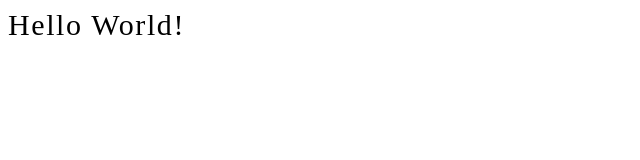
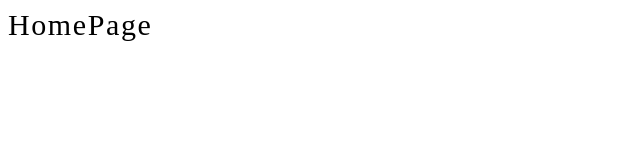
Before and after one commit to MaSTerAK-902/masterak-react, a React app: page / in a window 1280 px wide. Shown: the top 160 px of the page, without its empty margins (0-640 px from the left). Built offline with nearby package versions, Linux system fonts and the light colour scheme; the HTML template or start-up script is replaced by a standard one.

Commit message:
# react router dom settings

```diff
--- a/package.json
+++ b/package.json
@@ -14,8 +14,12 @@
   "dependencies": {
     "@types/react": "^18.0.17",
     "@types/react-dom": "^18.0.6",
+    "@types/react-router": "^5.1.18",
+    "@types/react-router-dom": "^5.3.3",
     "react": "^18.2.0",
-    "react-dom": "^18.2.0"
+    "react-dom": "^18.2.0",
+    "react-router": "^6.3.0",
+    "react-router-dom": "^6.3.0"
   },
   "devDependencies": {
     "@typescript-eslint/eslint-plugin": "^5.33.0",
--- a/src/App.tsx
+++ b/src/App.tsx
@@ -1,6 +1,18 @@
 import React from 'react'
 import './App.scss'
+import { BrowserRouter as Router, Route, Routes } from 'react-router-dom'
+import Home from './page/home'
+import Contact from './page/contact'
 
 export const App = () => {
-	return <div className="App">Hello World!</div>
+	return (
+		<Router>
+			<div className="App">
+				<Routes>
+					<Route path="/" element={<Home />} />
+					<Route path="/Contact" element={<Contact />} />
+				</Routes>
+			</div>
+		</Router>
+	)
 }
--- a/src/index.tsx
+++ b/src/index.tsx
@@ -1,5 +1,10 @@
 import React from 'react'
-import ReactDOM from 'react-dom'
+import ReactDOM from 'react-dom/client'
 import { App } from './App'
 
-ReactDOM.render(<App />, document.getElementById('root'))
+const root = ReactDOM.createRoot(document.getElementById('root') as HTMLElement)
+root.render(
+	<React.StrictMode>
+		<App />
+	</React.StrictMode>
+)
--- a/src/page/Home.tsx
+++ b/src/page/Home.tsx
@@ -0,0 +1,7 @@
+import React from 'react'
+
+const home = () => {
+	return <div>HomePage</div>
+}
+
+export default home
--- a/src/page/contact.tsx
+++ b/src/page/contact.tsx
@@ -0,0 +1,7 @@
+import React from 'react'
+
+const contact = () => {
+	return <div>ContactPage</div>
+}
+
+export default contact
--- a/webpack.config.js
+++ b/webpack.config.js
@@ -31,6 +31,7 @@ module.exports = {
       directory: path.join(__dirname, "dist"),
     },
     port: 3000,
+    historyApiFallback: true,
   },
   resolve: {
     extensions: [".ts", ".tsx", ".js", ".json"],
```
Also changed, not shown: tsconfig.json (+5 -5 lines), .eslintrc.json, src/components/Footer.tsx (deleted), src/components/Header.tsx (deleted), 1 other file (tests, documents, lock files or other folders).
